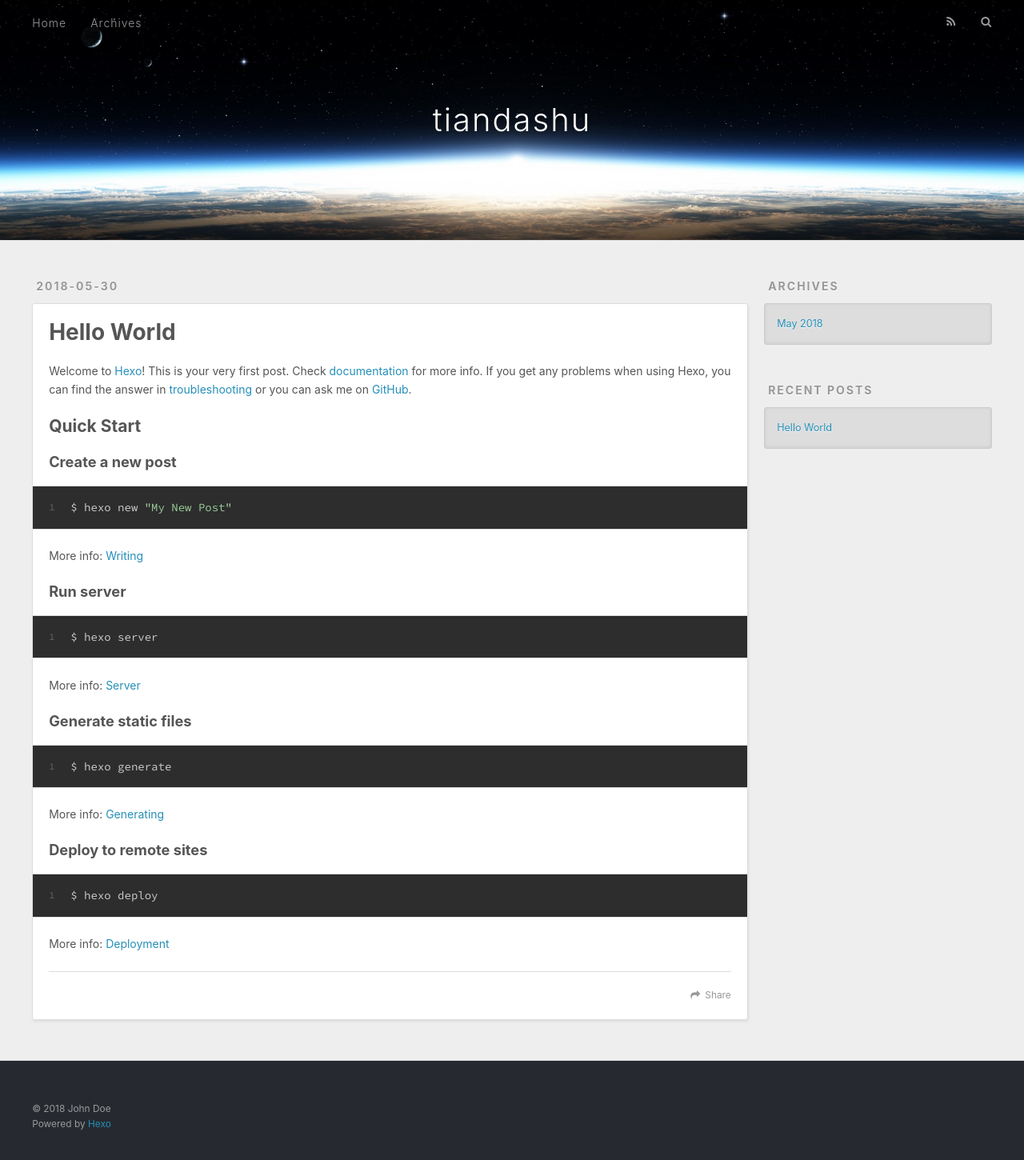
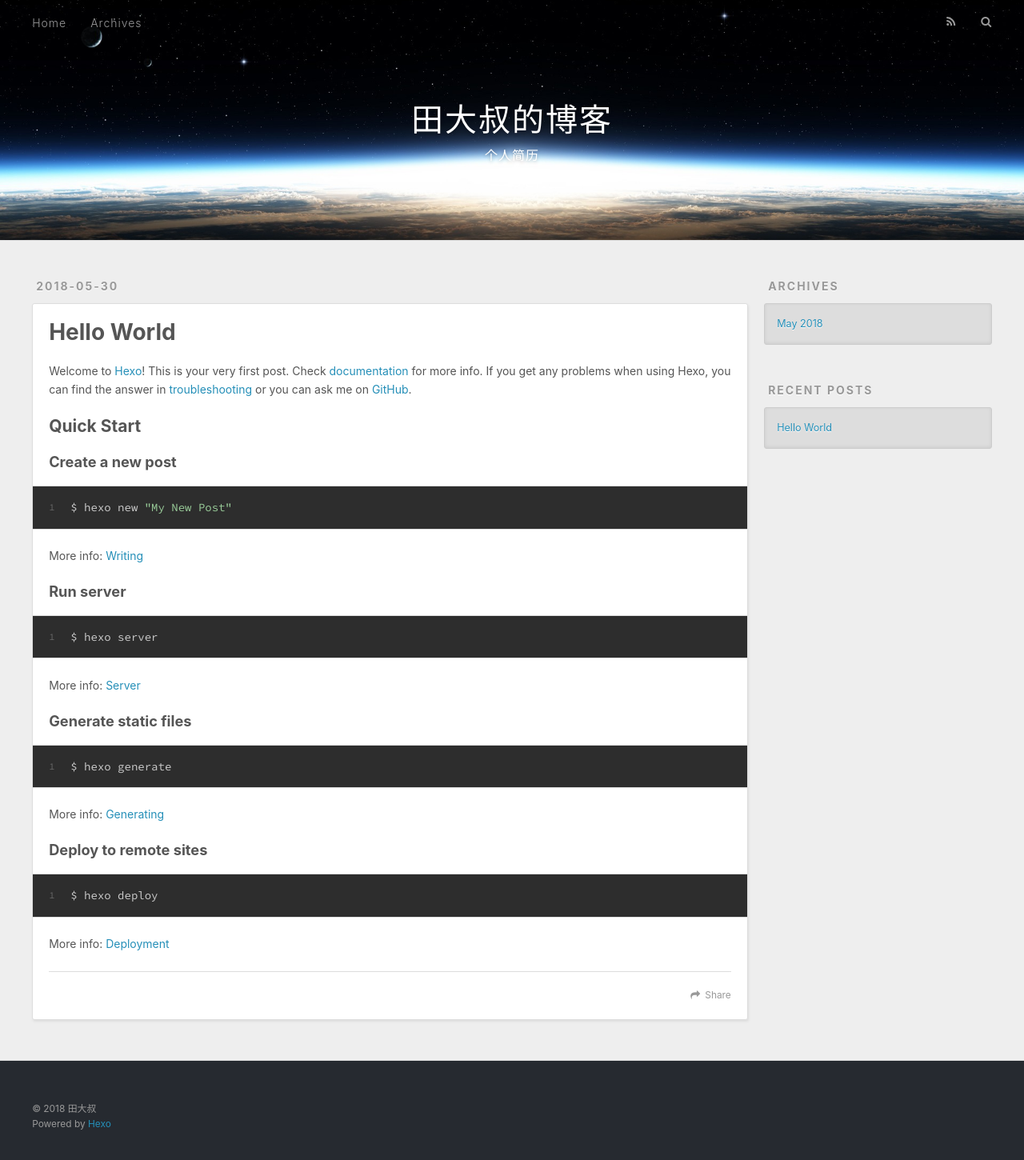
Before and after one commit to tiandashu/tiandashu.github-io, a plain HTML site: page index.html in a window 1280 px wide. Shown: the whole page at 80% size. Drawn offline with nearby package versions, Linux system fonts and the light colour scheme.

Commit message:
Site updated: 2018-05-30 22:10:55

```diff
--- a/index.html
+++ b/index.html
@@ -5,17 +5,21 @@
 
 
 
-  <title>tiandashu</title>
+  <title>田大叔的博客</title>
   <meta name="viewport" content="width=device-width, initial-scale=1, maximum-scale=1">
-  <meta property="og:type" content="website">
-<meta property="og:title" content="tiandashu">
-<meta property="og:url" content="http://yoursite.com/index.html">
-<meta property="og:site_name" content="tiandashu">
+  <meta name="description" content="田大叔的博客">
+<meta name="keywords" content="田大叔的博客 提高">
+<meta property="og:type" content="website">
+<meta property="og:title" content="田大叔的博客">
+<meta property="og:url" content="http://tianaitian.com/index.html">
+<meta property="og:site_name" content="田大叔的博客">
+<meta property="og:description" content="田大叔的博客">
 <meta property="og:locale" content="default">
 <meta name="twitter:card" content="summary">
-<meta name="twitter:title" content="tiandashu">
+<meta name="twitter:title" content="田大叔的博客">
+<meta name="twitter:description" content="田大叔的博客">
 
-    <link rel="alternate" href="/atom.xml" title="tiandashu" type="application/atom+xml">
+    <link rel="alternate" href="/atom.xml" title="田大叔的博客" type="application/atom+xml">
 
 
     <link rel="icon" href="/favicon.png">
@@ -34,8 +38,12 @@
   <div id="header-outer" class="outer">
     <div id="header-title" class="inner">
       <h1 id="logo-wrap">
-        <a href="/" id="logo">tiandashu</a>
+        <a href="/" id="logo">田大叔的博客</a>
       </h1>
+
+        <h2 id="subtitle-wrap">
+          <a href="/" id="subtitle">个人简历</a>
+        </h2>
 
     </div>
     <div id="header-inner" class="inner">
@@ -54,7 +62,7 @@
         <a id="nav-search-btn" class="nav-icon" title="Search"></a>
       </nav>
       <div id="search-form-wrap">
-        <form action="//google.com/search" method="get" accept-charset="UTF-8" class="search-form"><input type="search" name="q" class="search-form-input" placeholder="Search"><button type="submit" class="search-form-submit">&#xF002;</button><input type="hidden" name="sitesearch" value="http://yoursite.com"></form>
+        <form action="//google.com/search" method="get" accept-charset="UTF-8" class="search-form"><input type="search" name="q" class="search-form-input" placeholder="Search"><button type="submit" class="search-form-submit">&#xF002;</button><input type="hidden" name="sitesearch" value="http://tianaitian.com"></form>
       </div>
     </div>
   </div>
@@ -97,7 +105,7 @@
 
     </div>
     <footer class="article-footer">
-      <a data-url="http://yoursite.com/2018/05/30/hello-world/" data-id="cjht6rz3f0000agu3wdyhrdzk" class="article-share-link">Share</a>
+      <a data-url="http://tianaitian.com/2018/05/30/hello-world/" data-id="cjht6ur480000f0u3f1ibxvz5" class="article-share-link">Share</a>
 
 
     </footer>
@@ -153,7 +161,7 @@
 
   <div class="outer">
     <div id="footer-info" class="inner">
-      &copy; 2018 John Doe<br>
+      &copy; 2018 田大叔<br>
       Powered by <a href="http://hexo.io/" target="_blank">Hexo</a>
     </div>
   </div>
```
Also changed, not shown: 2018/05/30/hello-world/index.html (+13 -8 lines), archives/2018/05/index.html (+18 -10 lines), archives/2018/index.html (+18 -10 lines), archives/index.html (+18 -10 lines).
